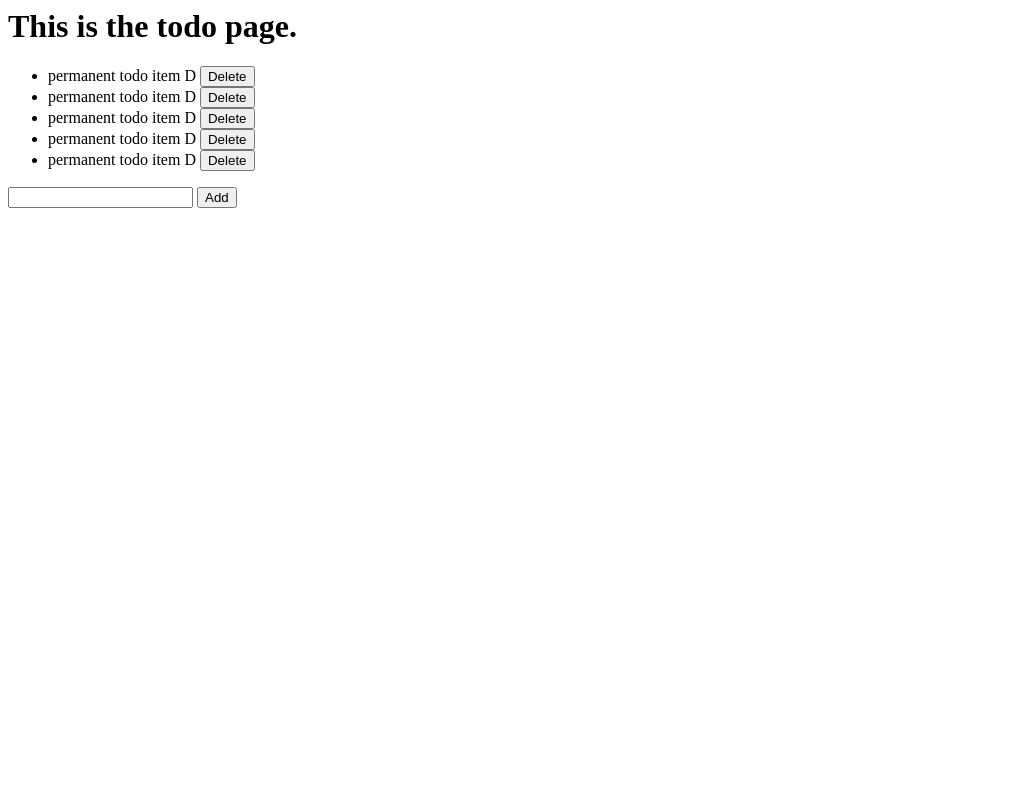
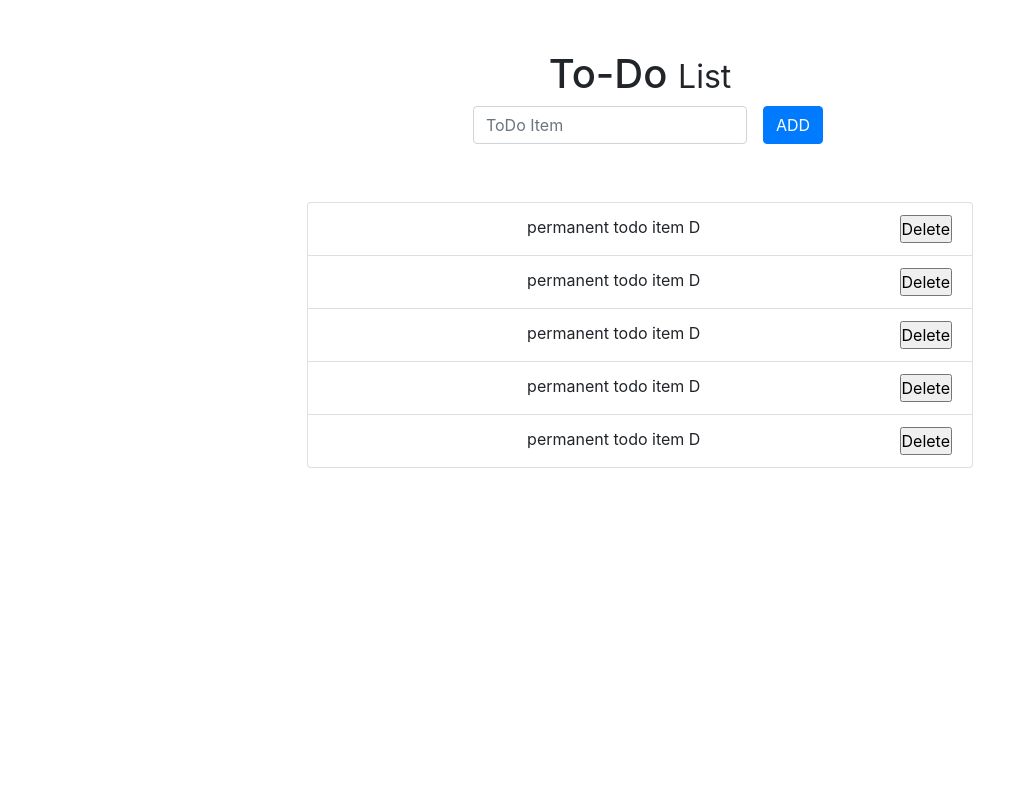
Before and after one commit to ImShyama/First_Django_Todo_App, a Django app: page /todo/ in a window 1280 px wide. Shown: the whole page, without its empty margins (0-1028 px from the left). Run offline with Django 3.2, Linux system fonts and the light colour scheme; data comes from the database, SQL or seed files in the repository; both versions use the stored data as it was after the commit; some libraries are stand-ins or nearby versions.

Commit message:
updated html and css

```diff
--- a/templates/todo.html
+++ b/templates/todo.html
@@ -1,14 +1,62 @@
+{% load static %}
+<!DOCTYPE html>
+<html lang="en">
+<head>
+    <!-- Required meta tags -->
+    <meta charset="utf-8">
+    <meta name="viewport" content="width=device-width, initial-scale=1, shrink-to-fit=no">
 
-<h1>This is the todo page.</h1>
+    <!-- Bootstrap CSS -->
+    <link rel="stylesheet" href="https://maxcdn.bootstrapcdn.com/bootstrap/4.0.0/css/bootstrap.min.css" integrity="sha384-Gn5384xqQ1aoWXA+058RXPxPg6fy4IWvTNh0E263XmFcJlSAwiGgFAW/dAiS6JXm" crossorigin="anonymous">
 
-<!-- <ul>
-    <li>temporary todo item A</li>
-    <li>temporary todo item B</li>
-</ul> -->
+    <title>ToDo-List</title>
 
-<ul>
+    <style>
+        *{
+            padding: 0;
+            margin: 0;
+            box-sizing: border-box;
+        }
+        div.main {
+           display: flex;
+           flex-direction: column;
+           align-items: center;
+           height: 100vh;
+        }
+        div.main > div{
+            text-align: center;
+            margin-top: 50px;
+
+        }
+        div.main > .list{
+            width: 60%;
+        }
+        div.main > div > ul > li > form >input{
+            float: right;
+        }
+
+    </style>
+</head>
+<body>
+    <div class="container main">
+        <div class="form">
+            <h1>To-Do <small>List</small></h1>
+            <form class="form-inline" action='/addTodo/' method='post'>{% csrf_token %}
+
+                <div class="form-group mx-sm-3 mb-2">
+                    <label for="content" class="sr-only">ToDo Item</label>
+                    <input type="text" class="form-control" name="content" placeholder="ToDo Item">
+                </div>
+                <button type="submit" class="btn btn-primary mb-2">ADD</button>
+
+                <!-- <input type="text" class="form-control" name="content"/>
+                <input type="submit" class="btn btn btn-primary" value="Add"/> -->
+            </form>
+        </div>
+        <div class="list">
+            <ul class="list-group">
                 {% for todo_item in all_items %}
-        <li>{{ todo_item.content }}
+                    <li class="list-group-item">{{ todo_item.content }}
                         <form action='/deleteTodo/{{todo_item.id}}'
                             style='display: inline'
                             method='post'>{% csrf_token %}
@@ -17,8 +65,7 @@
                     </li>
                 {% endfor %}
             </ul>
-
-<form action='/addTodo/' method='post'>{% csrf_token %}
-    <input type="text" name="content"/>
-    <input type="submit" value="Add"/>
-</form>
+        </div>
+    </div>
+</body>
+</html>
```
Also changed, not shown: db.sqlite3. Lines whose indentation alone changed are shown as unchanged.
